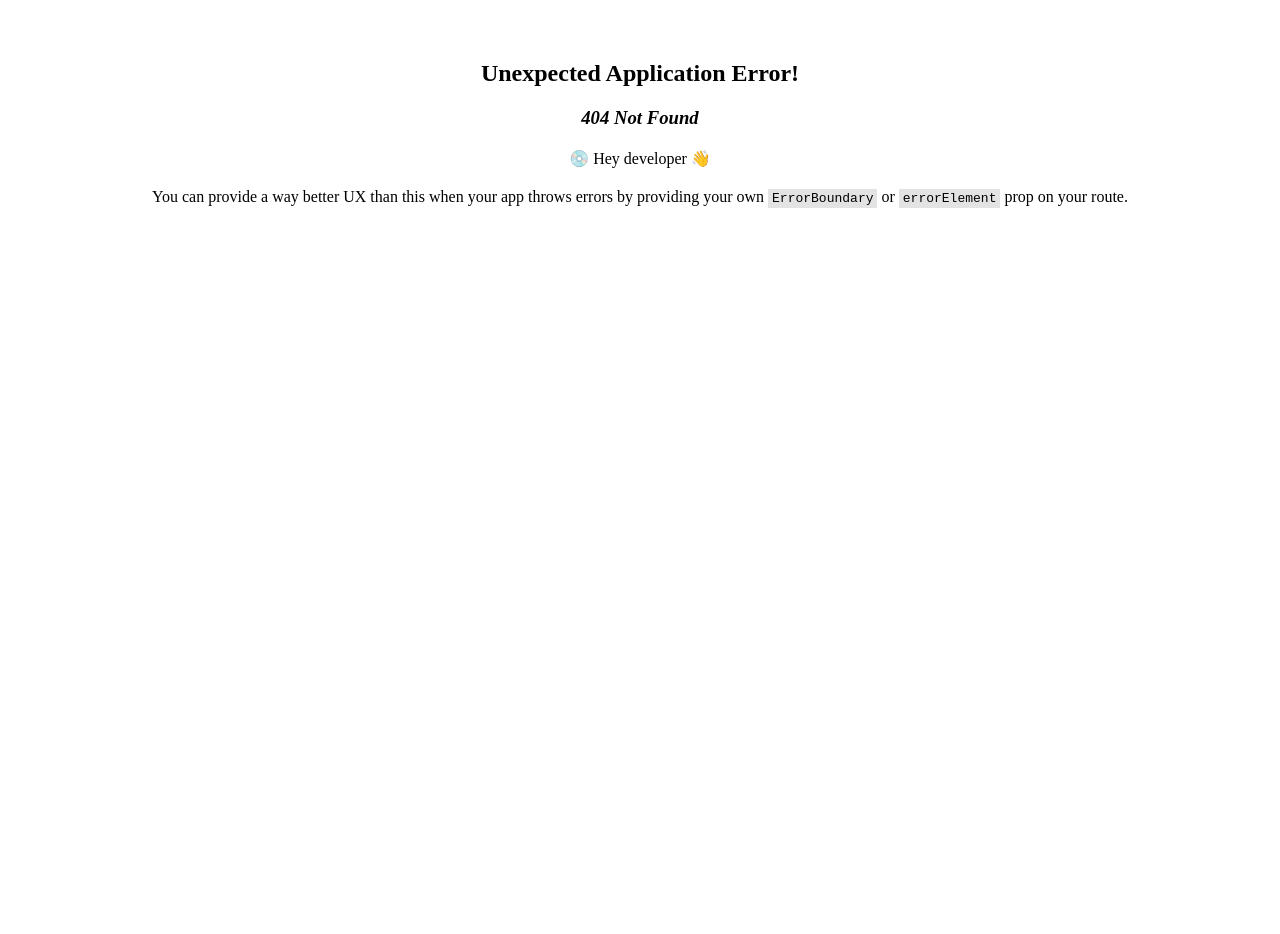
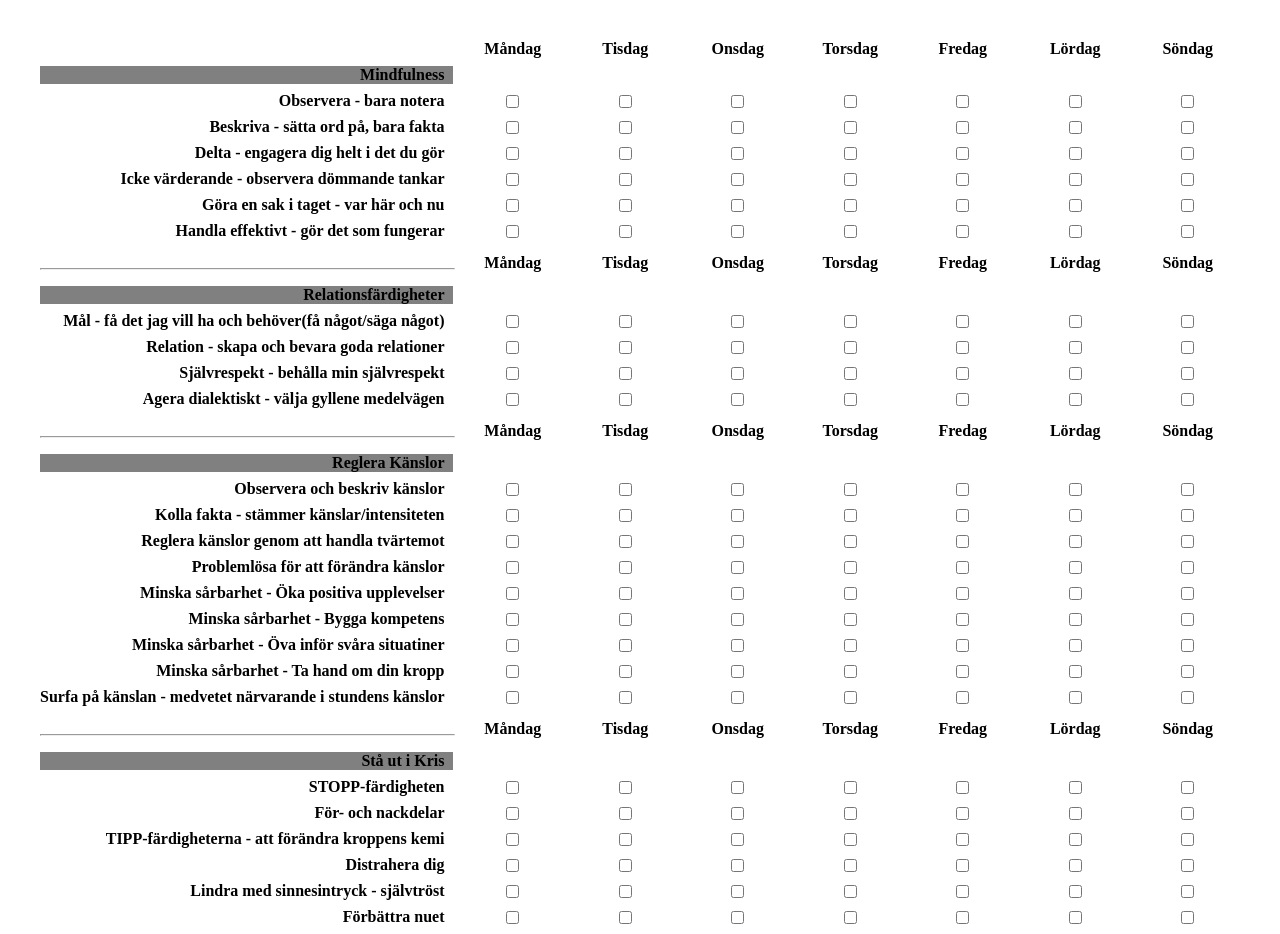
Before and after one commit to DoctorShammy/DBT, a React (Vite) app: page /test in a window 1280 px wide. Before the commit this address had no page. Shown: the top 934 px of the page. Before the commit the page ends 800 px from the top, so only its background shows below. Built offline with nearby package versions, Linux system fonts and the light colour scheme.

Commit message:
laggt till under kategorier på kryssblad i test

```diff
--- a/src/App.jsx
+++ b/src/App.jsx
@@ -3,6 +3,8 @@ import './App.css'
 import HomePage from './componets/HomePage/HomePage'
 import {Route, Routes } from 'react-router-dom';
 import Kryssblad from './componets/Kryssblad/Kryssblad';
+import Test from './componets/Kryssblad/Test';
+import { Veckokort } from './componets/Veckokort/Veckokort';
 
 
 
@@ -14,6 +16,7 @@ function App() {
     <Route path="/" element ={<HomePage/>} />
     <Route path="/kryssblad" element ={<Kryssblad/>} />
     {/* <Route path="/veckokort" element ={<Veckokort/>} /> */}
+    <Route path= "/test" element= {<Test />} />
   </Routes>
     </>
   );
--- a/src/componets/HomePage/HomePage.jsx
+++ b/src/componets/HomePage/HomePage.jsx
@@ -32,6 +32,11 @@ function HomePage(){
               Veckokort
               </Link>
         </div>
+        <div>
+            <Link to= "/test" className="buttonOne">
+              Test
+              </Link>
+        </div>
         </div>
       </div>
       </div>
--- a/src/componets/Kryssblad/Kryssblad.css
+++ b/src/componets/Kryssblad/Kryssblad.css
@@ -1,7 +1,10 @@
 .Grid {
     display: grid;
-    grid-template-columns: auto repeat(7, 1fr);
+    grid-template-columns: auto repeat(7, 1fr); /* 7 columns with 1 fractional unit */
     grid-template-rows: repeat(4, auto);
+    /* This property defines the number and size of rows in the grid.
+    The first row is set to "auto", which means its height will be based on its content.
+    The remaining 4 rows are set to 1 fractional unit in height. */
     gap: 8px;
     align-items: center;
   }
--- /dev/null
+++ b/src/componets/Kryssblad/Test.jsx
@@ -0,0 +1,266 @@
+import React, { useState} from "react";
+import styled from 'styled-components';
+
+//----Mindfullness
+const Grid = styled.div`
+display: grid;
+grid-template-columns: auto repeat(7, 1fr);
+grid-template-rows: repeat(4, auto);
+gap: 8px;
+align-items: center;
+`;
+
+const Header = styled.div`
+grid-column: 2 / -1;
+    font-weight: bold;
+    text-align: center;
+`;
+const Topic = styled.div`
+  grid-column: 1/2;
+  rid-row: ${(props) => props.row};
+  font-weight: bold;
+  text-align: right;
+  padding-right: 8px;
+
+`;
+const CheckboxWrapper = styled.div`
+    display: flex;
+    justify-content: center;
+    align-items: center;
+    `;
+ const Checkbox =styled.input`
+    margin: 0;
+    `;
+    const MindfulnessHeader = styled(Topic)`
+    grid-row: 2;
+    background-color: gray;
+    `;
+    const RelHeader = styled(Topic)`
+    grid-row: 10;
+    background-color: gray;
+    `;
+
+    const FeelHeader = styled(Topic)`
+    grid-row: 16;
+    background-color: gray;
+    `;
+
+    const KrisHeader = styled(Topic)`
+    grid-row: 27;
+    background-color: gray;
+    `;
+
+    const ValHeader = styled(Topic)`
+    grid-row: 39;
+    background-color: gray;
+    `;
+
+const Test = () => {
+    const topicOneMind = [
+
+      "Observera - bara notera",
+      "Beskriva - sätta ord på, bara fakta",
+      "Delta - engagera dig helt i det du gör",
+      "Icke värderande - observera dömmande tankar",
+      "Göra en sak i taget - var här och nu",
+      "Handla effektivt - gör det som fungerar"
+
+    ];
+    const topicTwoRel = [
+
+        "Mål - få det jag vill ha och behöver(få något/säga något)",
+        "Relation - skapa och bevara goda relationer",
+        "Självrespekt - behålla min självrespekt",
+        "Agera dialektiskt - välja gyllene medelvägen"
+    ];
+
+    const topicThreeFeel = [
+
+        "Observera och beskriv känslor",
+        "Kolla fakta - stämmer känslar/intensiteten",
+        "Reglera känslor genom att handla tvärtemot",
+        "Problemlösa för att förändra känslor",
+        "Minska sårbarhet - Öka positiva upplevelser",
+        "Minska sårbarhet - Bygga kompetens",
+        "Minska sårbarhet - Öva inför svåra situatiner",
+        "Minska sårbarhet - Ta hand om din kropp",
+        "Surfa på känslan - medvetet närvarande i stundens känslor"
+    ];
+
+    const topicFourKris = [
+
+        "STOPP-färdigheten",
+        "För- och nackdelar",
+        "TIPP-färdigheterna - att förändra kroppens kemi",
+        "Distrahera dig",
+        "Lindra med sinnesintryck - självtröst",
+        "Förbättra nuet",
+        "Lägg märke till  egensinne hos dig själv",
+        "Radikal acceptans",
+        "Småleende och villiga händer",
+        "Villighet och medvetenhet om stundens tankar"
+    ];
+
+    const topicFiveVal = [
+
+        "Självvalidering",
+        "Validering av andra",
+        "Lägga märke till invalidering av dig själv och andra"
+    ];
+
+
+    const daysOfWeek = ["Måndag", "Tisdag", "Onsdag", "Torsdag", "Fredag", "Lördag", "Söndag"];
+
+    const [checked, setChecked] = useState(
+      topicOneMind.reduce((acc, cur) => {
+        daysOfWeek.forEach((day) => {
+          acc[`${cur}-${day}`] = false;
+        });
+        return acc;
+      }, {}) //Creates an object with a property for each combination of topic and day of the week, with the initial value of false for each one.
+    );
+    const handleCheckboxChange = (event) => {
+        const { name, checked } = event.target;
+        setChecked((prevState) => ({ ...prevState, [name]: checked }));
+      };
+
+  return (
+     <Grid>
+        <MindfulnessHeader row={1}>Mindfulness</MindfulnessHeader>
+        {daysOfWeek.map((day, index) => (
+          <div
+          key={day}
+          style={{textAlign: "center", fontWeight: "bold", gridColumn: index + 2 }}>
+          {day}
+          </div>
+
+  ))}
+        {topicOneMind.map((topic, index) => (
+          <React.Fragment key={topic}>
+            <Topic row={index +2}>{topic}</Topic>
+            {daysOfWeek.map((day, index) => (
+              <CheckboxWrapper key={`${topic}-${day}`}>
+                <Checkbox type="checkbox"
+                name={`${topic}-${day}`}
+                checked={checked[`${topic}-${day}`]}
+                onChange={handleCheckboxChange} />
+              </CheckboxWrapper>
+            ))}
+          </React.Fragment>
+        ))}
+          <hr/>
+         {/*------------------------------------------------------------------------------------------ */}
+
+    <RelHeader row={2}>Relationsfärdigheter</RelHeader>
+        {daysOfWeek.map((day, index) => (
+          <div
+          key={day}
+          style={{textAlign: "center", fontWeight: "bold", gridColumn: index + 2 }}>
+          {day}
+          </div>
+
+  ))}
+        {topicTwoRel.map((topic, index) => (
+          <React.Fragment key={topic}>
+            <Topic row={index +2}>{topic}</Topic>
+            {daysOfWeek.map((day, index) => (
+              <CheckboxWrapper key={`${topic}-${day}`}>
+                <Checkbox type="checkbox"
+                name={`${topic}-${day}`}
+                checked={checked[`${topic}-${day}`]}
+                onChange={handleCheckboxChange} />
+              </CheckboxWrapper>
+            ))}
+          </React.Fragment>
+        ))}
+        <hr/>
+        {/*------------------------------------------------------------------------------------------ */}
+
+        <FeelHeader row={2}>Reglera Känslor</FeelHeader>
+        {daysOfWeek.map((day, index) => (
+          <div
+          key={day}
+          style={{textAlign: "center", fontWeight: "bold", gridColumn: index + 2 }}>
+          {day}
+          </div>
+
+  ))}
+        {topicThreeFeel.map((topic, index) => (
+          <React.Fragment key={topic}>
+            <Topic row={index +2}>{topic}</Topic>
+            {daysOfWeek.map((day, index) => (
+              <CheckboxWrapper key={`${topic}-${day}`}>
+                <Checkbox type="checkbox"
+                name={`${topic}-${day}`}
+                checked={checked[`${topic}-${day}`]}
+                onChange={handleCheckboxChange} />
+              </CheckboxWrapper>
+            ))}
+          </React.Fragment>
+        ))}
+        {/*------------------------------------------------------------------------------------------ */}
+        <hr/>
+
+
+        <KrisHeader row={2}>Stå ut i Kris</KrisHeader>
+        {daysOfWeek.map((day, index) => (
+          <div
+          key={day}
+          style={{textAlign: "center", fontWeight: "bold", gridColumn: index + 2 }}>
+          {day}
+          </div>
+
+  ))}
+        {topicFourKris.map((topic, index) => (
+          <React.Fragment key={topic}>
+            <Topic row={index +2}>{topic}</Topic>
+            {daysOfWeek.map((day, index) => (
+              <CheckboxWrapper key={`${topic}-${day}`}>
+                <Checkbox type="checkbox"
+                name={`${topic}-${day}`}
+                checked={checked[`${topic}-${day}`]}
+                onChange={handleCheckboxChange} />
+              </CheckboxWrapper>
+            ))}
+          </React.Fragment>
+        ))}
+        {/*------------------------------------------------------------------------------------------ */}
+        <hr/>
+
+        <ValHeader row={2}>Validering</ValHeader>
+        {daysOfWeek.map((day, index) => (
+          <div
+          key={day}
+          style={{textAlign: "center", fontWeight: "bold", gridColumn: index + 2 }}>
+          {day}
+          </div>
+
+  ))}
+        {topicFiveVal.map((topic, index) => (
+          <React.Fragment key={topic}>
+            <Topic row={index +2}>{topic}</Topic>
+            {daysOfWeek.map((day, index) => (
+              <CheckboxWrapper key={`${topic}-${day}`}>
+                <Checkbox type="checkbox"
+                name={`${topic}-${day}`}
+                checked={checked[`${topic}-${day}`]}
+                onChange={handleCheckboxChange} />
+              </CheckboxWrapper>
+            ))}
+          </React.Fragment>
+        ))}
+        {/*------------------------------------------------------------------------------------------ */}
+        <hr/>
+
+
+
+      </Grid>
+    );
+
+
+
+    };
+
+
+
+    export default Test
--- a/src/main.jsx
+++ b/src/main.jsx
@@ -4,6 +4,7 @@ import App from "./App";
 import {createRoot} from "react-dom/client"
 import Kryssblad from "./componets/Kryssblad/Kryssblad";
 import { Veckokort } from "./componets/Veckokort/Veckokort";
+import Test from "./componets/Kryssblad/Test";
 
 const router = createBrowserRouter([
 {
@@ -25,6 +26,11 @@ path: "about",
     path: "veckokort",
      element: <Veckokort />
     },
+
+    {
+      path: "test",
+       element: <Test />
+      },
 ])
 createRoot(document.getElementById("root")).render(
 
```
Also changed, not shown: src/componets/Kryssblad/Kryssblad.jsx (+0 -11 lines).
